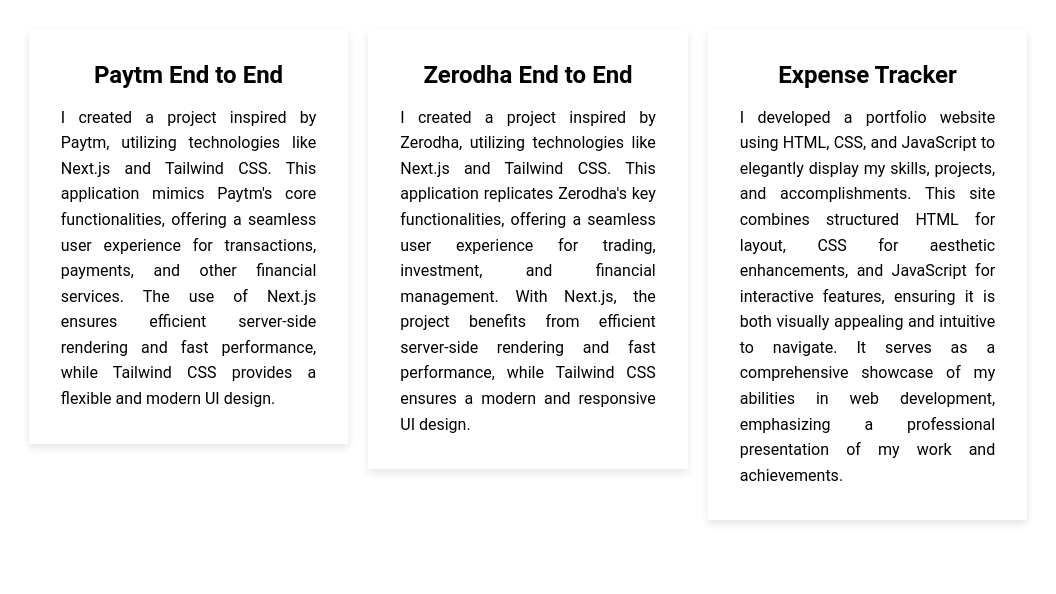
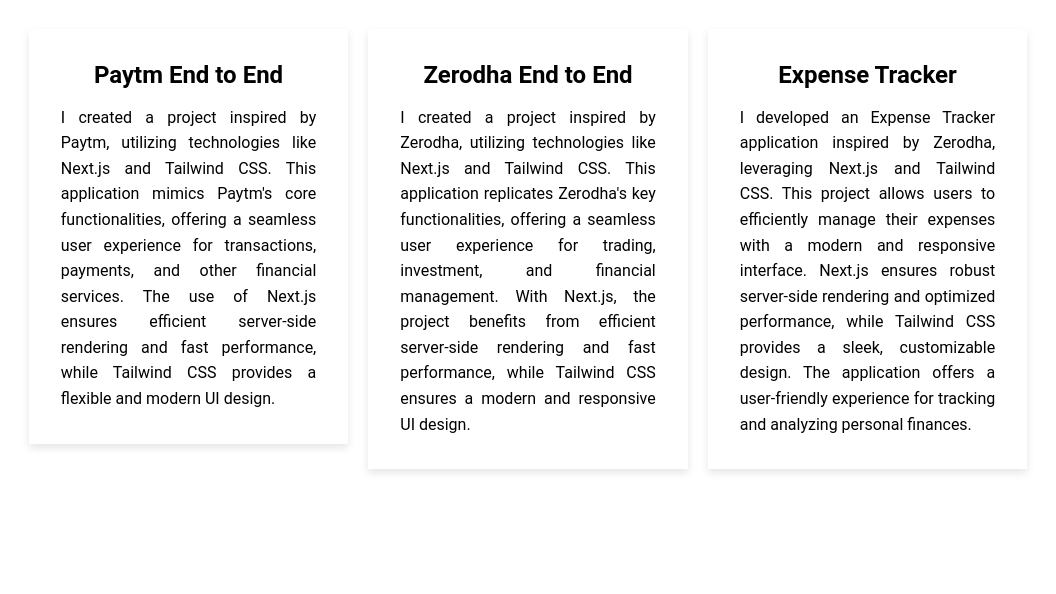
Before and after one commit to dhruvinkumar/Portfolio, a plain HTML site: page index.html in a window 1280 px wide. Shown: the part 1434-2028 px from the top of the page, without its empty margins (112-1168 px from the left). Drawn offline with Linux system fonts and the light colour scheme; a script that the page names is missing.

Commit message:
Update index.html

```diff
--- a/index.html
+++ b/index.html
@@ -104,7 +104,9 @@
                     <a href="https://dhruvinkumar.github.io/Expense-Tracker/">
                     <div class="card-content">
                     <h3>Expense Tracker</h3>
-                    <p>I developed a portfolio website using HTML, CSS, and JavaScript to elegantly display my skills, projects, and accomplishments. This site combines structured HTML for layout, CSS for aesthetic enhancements, and JavaScript for interactive features, ensuring it is both visually appealing and intuitive to navigate. It serves as a comprehensive showcase of my abilities in web development, emphasizing a professional presentation of my work and achievements.</p>
+                    <p>I developed an Expense Tracker application inspired by Zerodha, leveraging Next.js and Tailwind CSS. This project allows users to efficiently manage their expenses with a modern and responsive interface. Next.js ensures robust server-side rendering and optimized performance, while Tailwind CSS provides a sleek, customizable design. The application offers a user-friendly experience for tracking and analyzing personal finances.
+
+</p>
                     </div>
                     </a>
                 </div>
```
